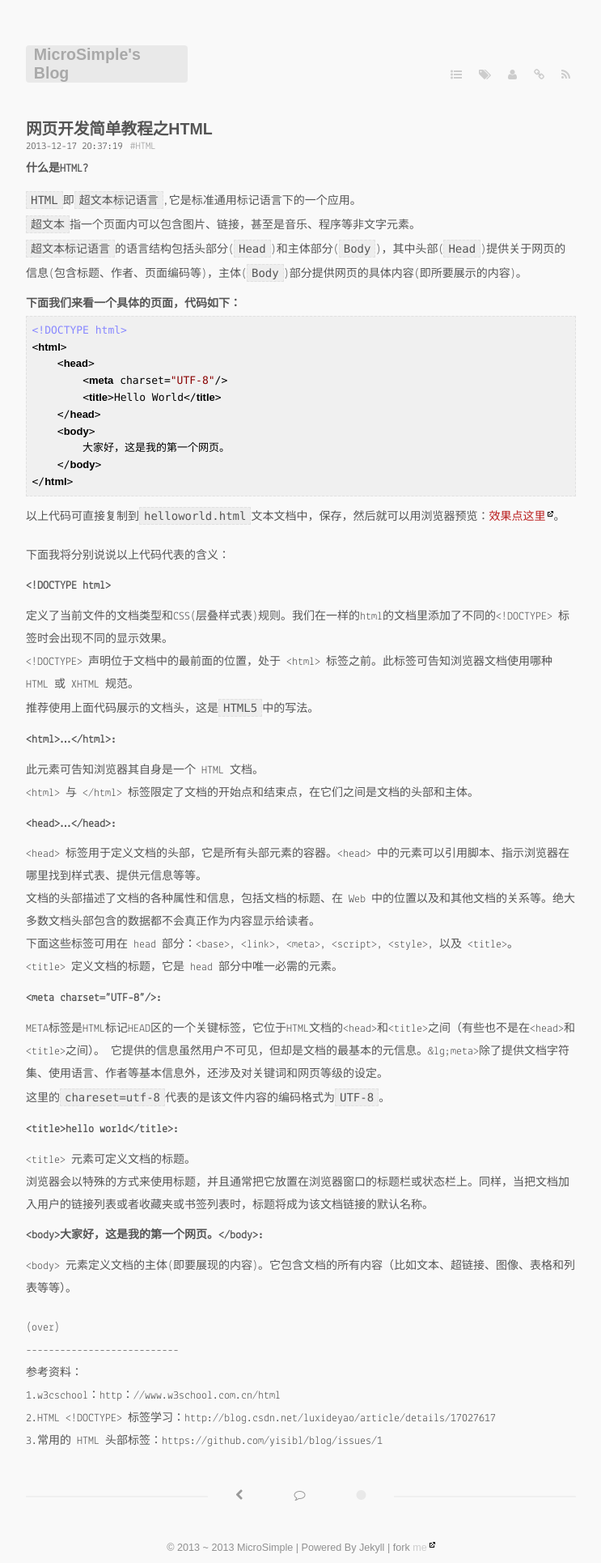
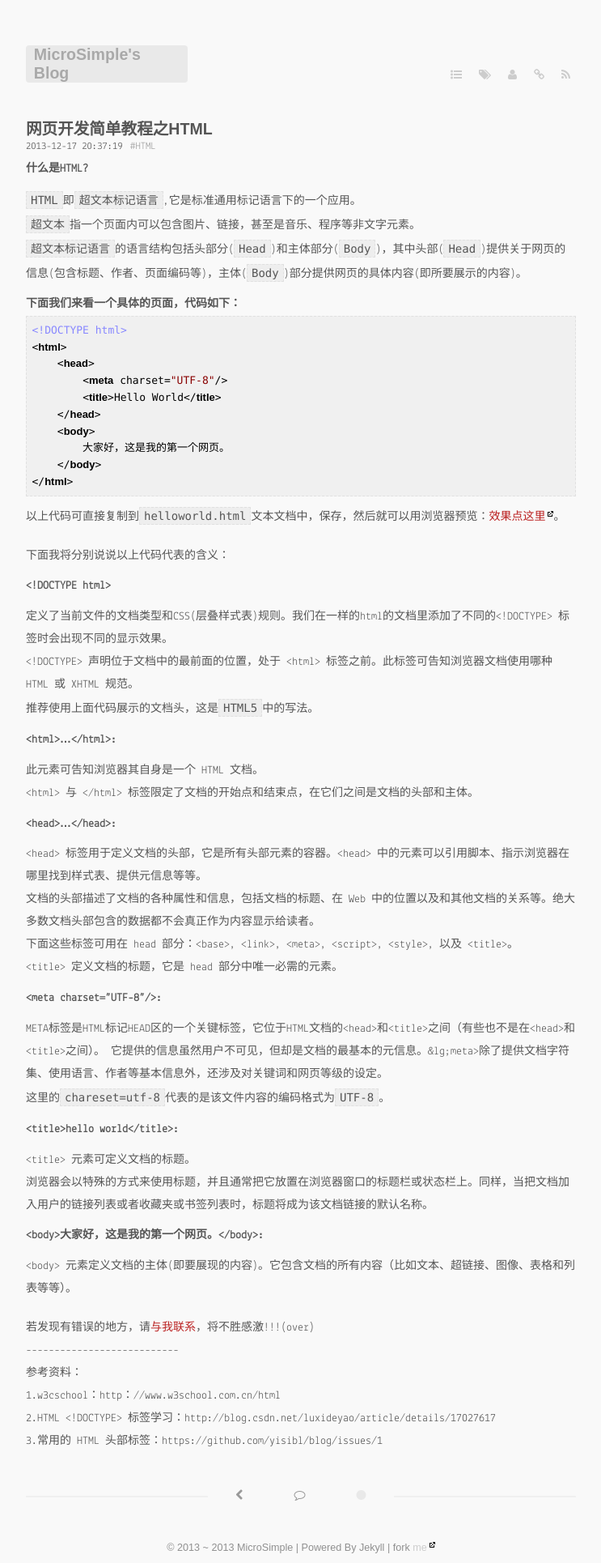
Before and after one commit to antwork/microsimple.github.com, a Jekyll site: the page built from _posts/2013-12-17-webdevelop-for-html.markdown, in a window 1280 px wide. Shown: the whole page at 81% size, without its empty margins (268-1011 px from the left). Built offline with Jekyll 4.4.1, drawn with Linux system fonts in a browser that asks for light colours; some web fonts are replaced; Markdown is read by kramdown in place of the engine named in the settings; comment, search, counter and statistics services are not loaded.

Commit message:
update concate

```diff
--- a/_posts/2013-12-17-webdevelop-for-html.markdown
+++ b/_posts/2013-12-17-webdevelop-for-html.markdown
@@ -55,7 +55,7 @@ META标签是HTML标记HEAD区的一个关键标签，它位于HTML文档的&lt;
 ####&lt;body&gt;大家好，这是我的第一个网页。&lt;/body&gt;:
 &lt;body&gt; 元素定义文档的主体(即要展现的内容)。它包含文档的所有内容（比如文本、超链接、图像、表格和列表等等）。
 
-(over)
+若发现有错误的地方，请[与我联系](/about/ "联系方式")，将不胜感激!!!(over)
 \-\-\-\-\-\-\-\-\-\-\-\-\-\-\-\-\-\-\-\-\-\-\-\-\-\-\-
 参考资料：
 1.w3cschool：http：//www.w3school.com.cn/html
```
